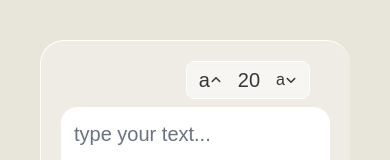
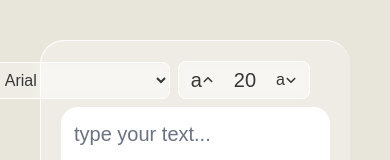
Before and after one commit to spsujoy007/PeerShare, a Next.js app in the folder client/: page /file/text in a window 390 px wide. Shown: the top 160 px of the page. Built offline with nearby package versions, Linux system fonts and the light colour scheme; a web font is replaced by a local one.

Commit message:
feat: enhance text page with font selection and improved layout; adjust Home component for full height display

```diff
--- a/client/src/app/(main)/file/text/page.jsx
+++ b/client/src/app/(main)/file/text/page.jsx
@@ -9,17 +9,39 @@ export default function page() {
   return (
     <div className='bg-[#ffffff4a] backdrop-blur-xs rounded-3xl h-full p-5 border-l border-t border-[#fff]'>
         <section className='flex justify-end pr-5 pb-2'>
-          <div className='flex items-center gap-4 bg-[#ffffff4a] backdrop-blur-xs border border-[#fff] rounded-lg px-3 py-1 select-none'>
-            <button className='flex text-xl cursor-pointer  items-center' onClick={() => setFontSize(prev => Math.min(prev + 2, 24))}>
-            a <FaAngleUp className='text-xs' />
-            </button>
-            <button className='text-xl'>{fontSize}</button>
-            <button className='flex text-md cursor-pointer  items-center' onClick={() => setFontSize(prev => Math.max(prev - 2, 12))}>
-              a <FaAngleDown className='text-xs' />
-            </button>
+
+          <div className='flex gap-2 items-center'>
+            <div>
+              <select name="font" id="font" className='bg-[#ffffff4a] backdrop-blur-xs border border-[#fff] rounded-lg  select-none gap-2 outline-none px-3 py-2 cursor-pointer'>
+                <option className="bg-white text-black" value="Arial">Arial</option>
+                <option className="bg-white text-black" value="Times New Roman">Times New Roman</option>
+                <option className="bg-white text-black" value="Courier New">Courier New</option>
+              </select>
+            </div>
+
+            <div className='flex items-center bg-[#ffffff4a] backdrop-blur-xs border border-[#fff] rounded-lg  select-none gap-2'>
+              <button className='flex text-xl cursor-pointer  items-center px-3 py-1 hover:bg-[#ffffffbb]' onClick={() => setFontSize(prev => Math.min(prev + 2, 24))}>
+              a <FaAngleUp className='text-xs' />
+              </button>
+
+              <button className='text-xl'>{fontSize}</button>
+
+              <button className='flex text-md cursor-pointer  items-center px-3 py-1 hover:bg-[#ffffff8b]' onClick={() => setFontSize(prev => Math.max(prev - 2, 12))}>
+                a <FaAngleDown className='text-xs' />
+              </button>
+            </div>
           </div>
+
         </section>
-        <textarea placeholder='type your text...' autoFocus name="textfile" id="textfile" className='bg-[#ffffff] text-xl text-black placeholder:text-gray-500 border border-[#fff] p-3 rounded-2xl w-full max-h-[94%] min-h-[94%] outline-none 'rows="10" column="50" style={{ fontSize: `${fontSize}px` }}></textarea>
+
+        <textarea placeholder='type your text...' autoFocus name="textfile" id="textfile"
+          className='bg-[#ffffff] text-xl text-black placeholder:text-gray-500 border border-[#fff] p-3 rounded-2xl w-full max-h-[94%] min-h-[94%] outline-none text-emerald-500'rows="10" column="50" style={{ fontSize: `${fontSize}px` }}>
+        </textarea>
+
+
+        <div id="modal">
+          {/* // preview of text file full view  */}
+        </div>
     </div>
   )
 }
--- a/client/src/app/components/Home/Home.jsx
+++ b/client/src/app/components/Home/Home.jsx
@@ -108,7 +108,7 @@ export default function HomePage() {
   const [hideSuggestedFiles, setHideSuggestedFiles] = useState(false);
 
   return (
-    <div className='md:w-full bg-[#ffffff4a] backdrop-blur-xs rounded-3xl  p-5 border-l border-t border-[#fff]'>
+    <div className='md:w-full h-full bg-[#ffffff4a] backdrop-blur-xs rounded-3xl  p-5 border-l border-t border-[#fff]'>
 
       <HomeNavgiation />
 
```
